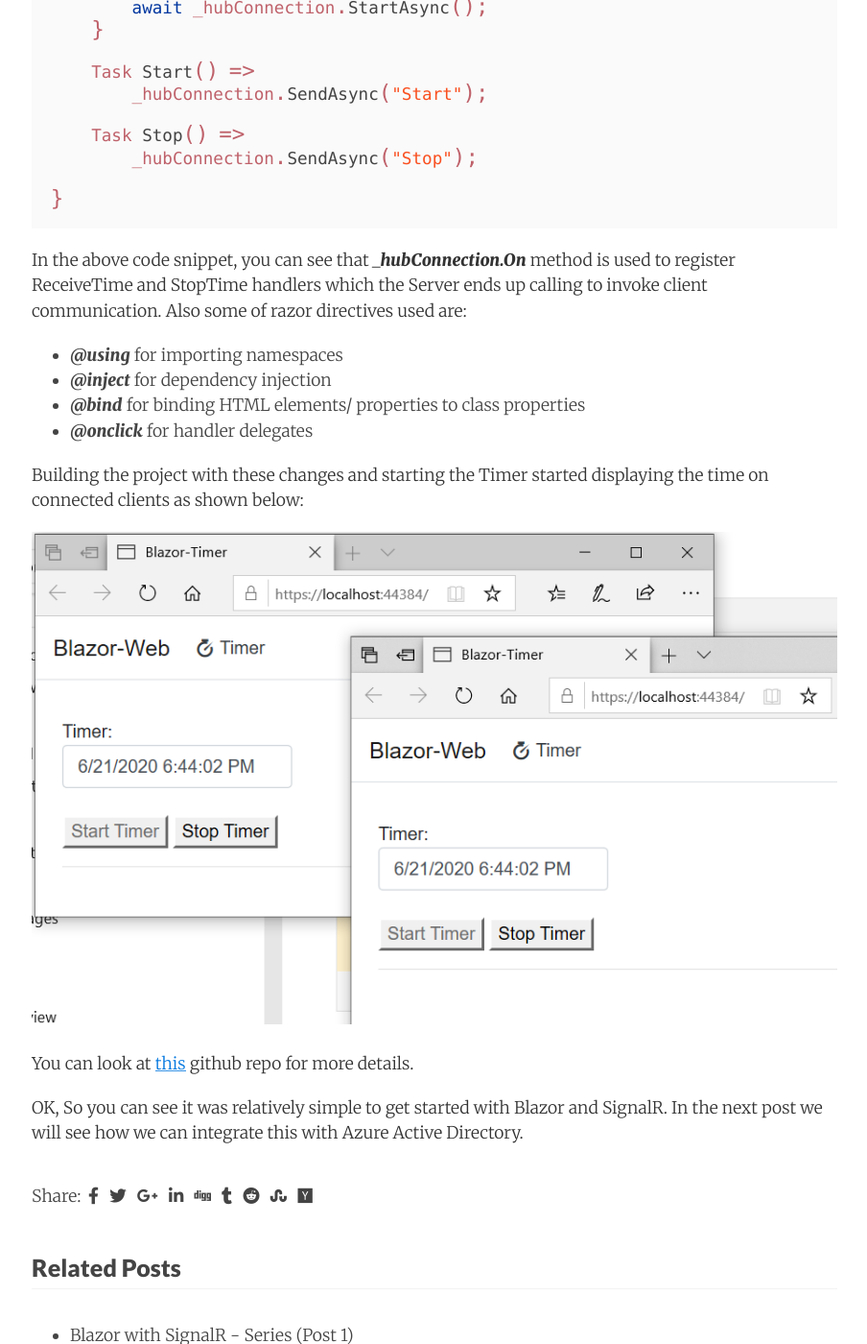
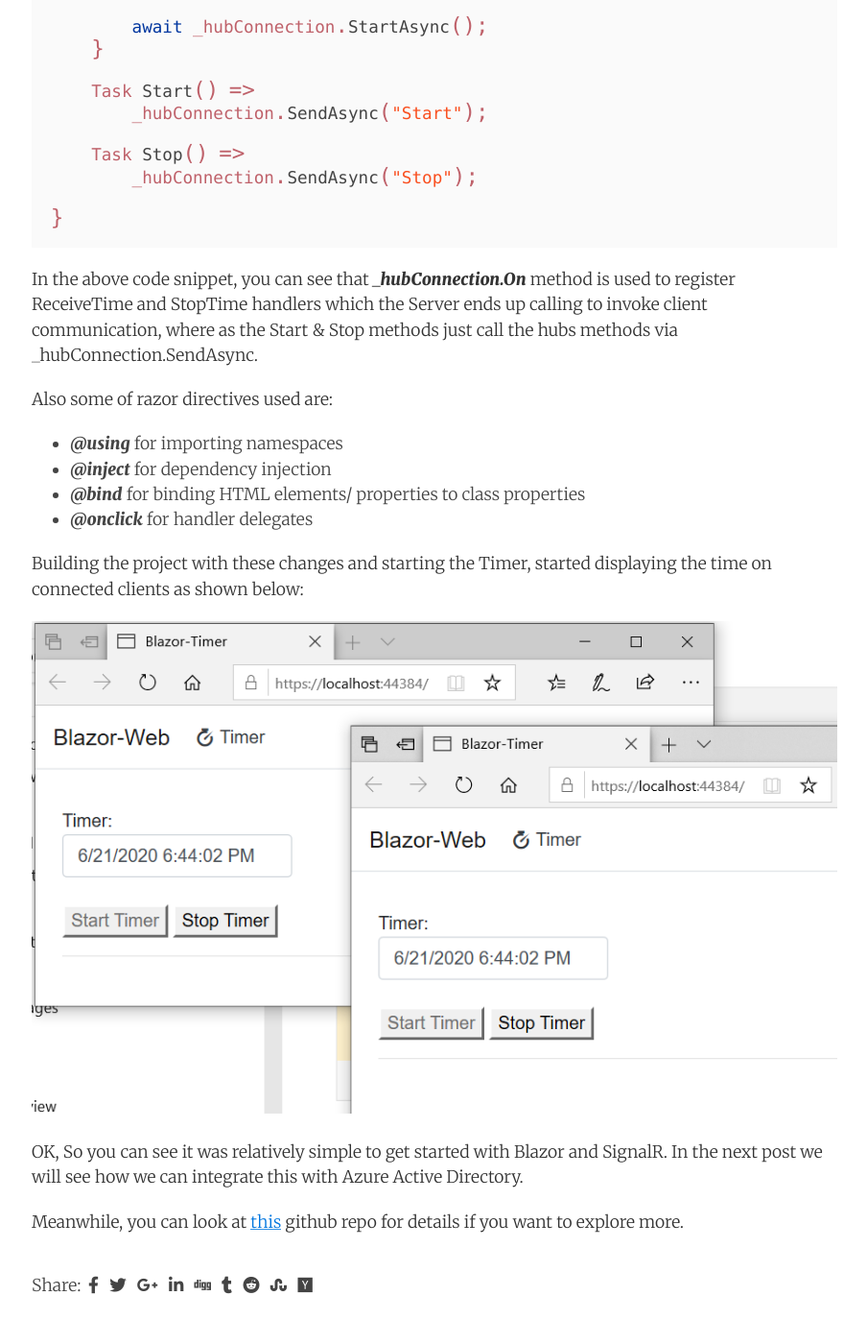
Before and after one commit to AdiThakker/AdiThakker.github.io, a Jekyll site: the page built from _posts/2020-06-21-Blazor-SignalR-2.md, in a window 1280 px wide and 1400 px high, scrolled down 5204 px. Shown: the whole window at 96% size, without its empty margins (187-1091 px from the left). Built offline with Jekyll 4.4.1, drawn with Linux system fonts in a browser that asks for light colours; nearby versions of some CDN libraries; comment, search, counter and statistics services are not loaded; some of the changed text lies outside the part shown.

Commit message:
minor clean up

```diff
--- a/_posts/2020-06-21-Blazor-SignalR-2.md
+++ b/_posts/2020-06-21-Blazor-SignalR-2.md
@@ -140,7 +140,9 @@
         }
 ~~~
 
-This was all to get the ***BlazorWeb.Server*** project setup. Now I had to hook up the client side SignalR capability, for which i modified the ***BlazorWeb.Client*** project. First, I added the ***SignalR Microsoft.AspNetCore.SignalR.Client*** NuGet packaage and then modified ***index.razor*** component as shown below:
+This was all to get the ***BlazorWeb.Server*** project setup.
+
+Now I had to hook up the client side SignalR capability, for which I modified the ***BlazorWeb.Client*** project. First, I added the ***SignalR Microsoft.AspNetCore.SignalR.Client*** NuGet packaage and then modified ***index.razor*** component as shown below:
 
 ~~~csharp
 @page "/"
@@ -197,17 +199,19 @@
 }
 ~~~
 
-In the above code snippet, you can see that ***_hubConnection.On*** method is used to register ReceiveTime and StopTime handlers which the Server ends up calling to invoke client communication. Also some of razor directives used are:
+In the above code snippet, you can see that ***_hubConnection.On*** method is used to register ReceiveTime and StopTime handlers which the Server ends up calling to invoke client communication, where as the Start & Stop methods just call the hubs methods via _hubConnection.SendAsync.
+
+Also some of razor directives used are:
 
 - ***@using*** for importing namespaces
 - ***@inject*** for dependency injection
 - ***@bind*** for binding HTML elements/ properties to class properties
 - ***@onclick*** for handler delegates
 
-Building the project with these changes and starting the Timer started displaying the time on connected clients as shown below:
+Building the project with these changes and starting the Timer, started displaying the time on connected clients as shown below:
 
 ![Setup]({{site.url}}/images/Blazor-Signalr-14.png)
 
-You can look at [this](https://github.com/AdiThakker/Blazor-Web) github repo for more details.
+OK, So you can see it was relatively simple to get started with Blazor and SignalR. In the next post we will see how we can integrate this with Azure Active Directory.
 
-OK, So you can see it was relatively simple to get started with Blazor and SignalR. In the next post we will see how we can integrate this with Azure Active Directory.
+Meanwhile, you can look at [this](https://github.com/AdiThakker/Blazor-Web) github repo for details if you want to explore more.
```
